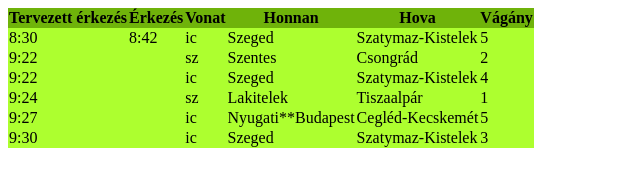
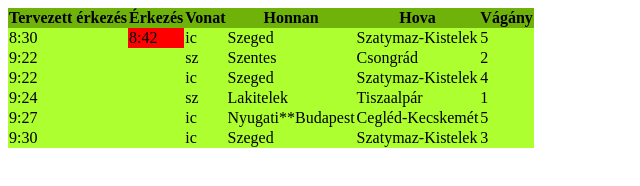
Before and after one commit to RonaiMarton/2025_01_30_MAV_utastajekoztato, a plain HTML site: page index.html in a window 1280 px wide. Shown: the whole page, without its empty margins (0-640 px from the left). Drawn offline with Linux system fonts and the light colour scheme.

Commit message:
added id

```diff
--- a/index.html
+++ b/index.html
@@ -18,7 +18,7 @@
         </tr>
         <tr>
             <td>8:30</td>
-            <td>8:42</td>
+            <td id="red">8:42</td>
             <td>ic</td>
             <td>Szeged</td>
             <td>Szatymaz-Kistelek</td>
--- a/style.css
+++ b/style.css
@@ -9,3 +9,7 @@ th {
 td{
     background-color: greenyellow;
 }
+#red {
+    border: 1px solid;
+    background-color: red;
+}
```
